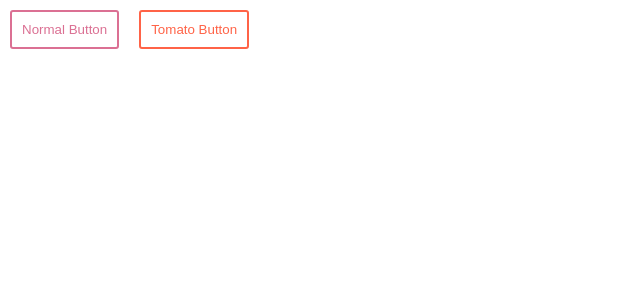
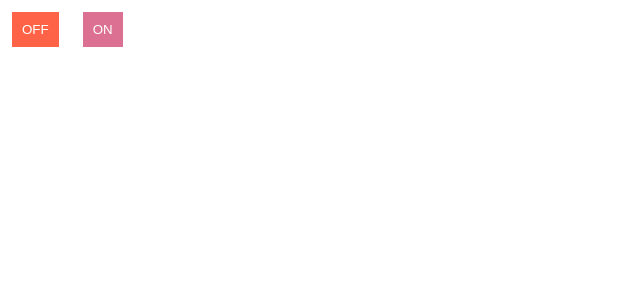
Before and after one commit to pakxe/widget, a React (Create React App) app: page / in a window 1280 px wide. Shown: the top 300 px of the page, without its empty margins (0-640 px from the left). Built offline with nearby package versions, Linux system fonts and the light colour scheme.

Commit message:
chore: 값이 있는 props 예제

```diff
--- a/src/App.js
+++ b/src/App.js
@@ -1,25 +1,21 @@
 import styled from "styled-components";
 
 const Button = styled.button`
-  // 함수를 CSS 속성에 전달해줬다. 삼항연산자로 어떤 색을 적용할지 선택한다.
-  background: white;
-  color: palevioletred;
-  border: 2px solid palevioletred;
-  border-radius: 3px;
+  // color props가 있다면 그 props의 값으로 배경색을 지정한다.
+  // 전달받은 props가 없다면 기본값인 palevioletred로 배경색을 지정한다.
+  background: ${(props) => props.color || "palevioletred"};
+  color: white;
+
+  border: 2px solid white;
   padding: 10px;
   margin: 10px;
-`;
-
-const TomatoButton = styled(Button)`
-  color: tomato;
-  border-color: tomato;
 `;
 
 function App() {
   return (
     <>
-      <Button>Normal Button</Button>
-      <TomatoButton>Tomato Button</TomatoButton>
+      <Button color="tomato">OFF</Button>
+      <Button>ON</Button>
     </>
   );
 }
```
